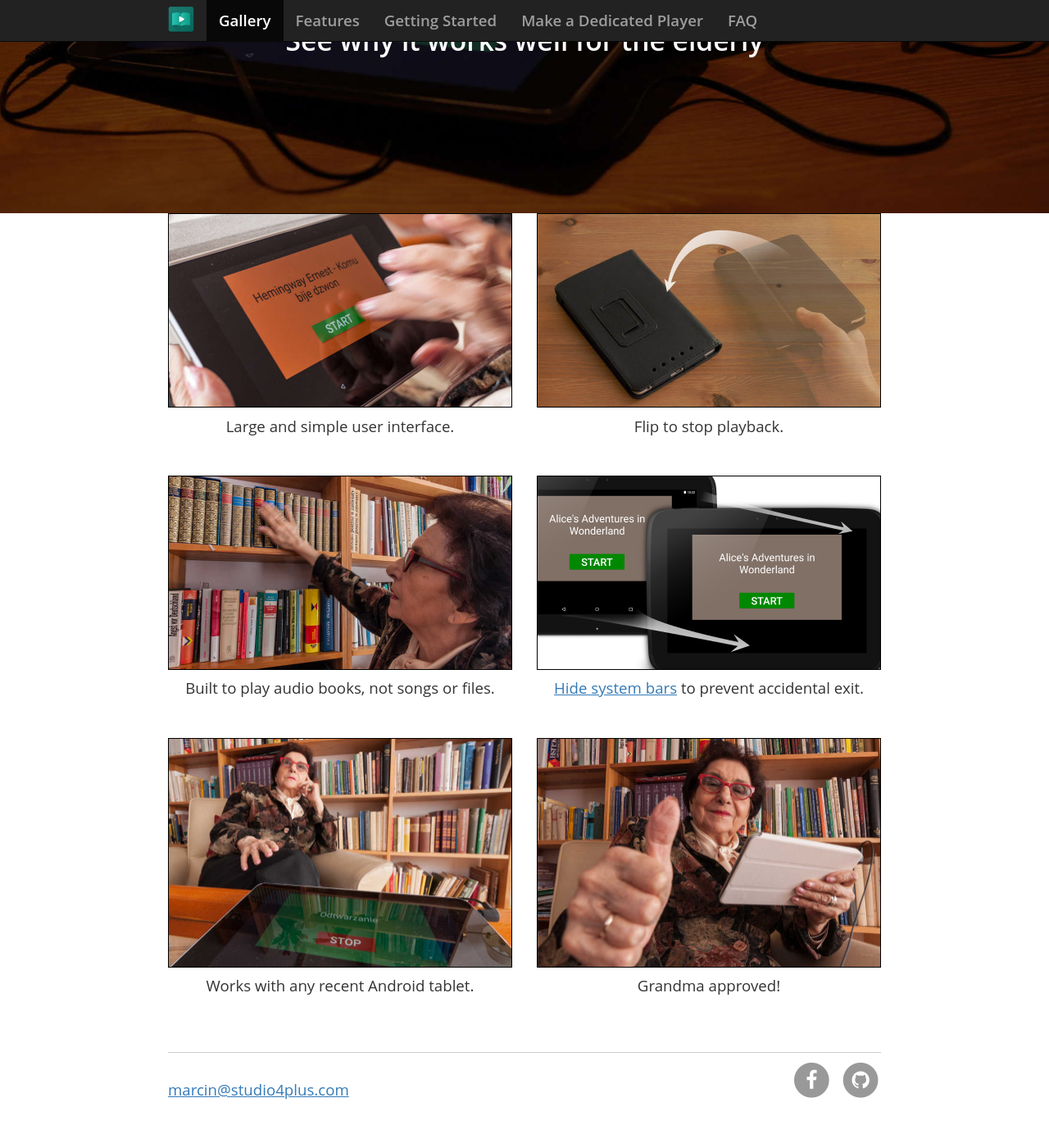
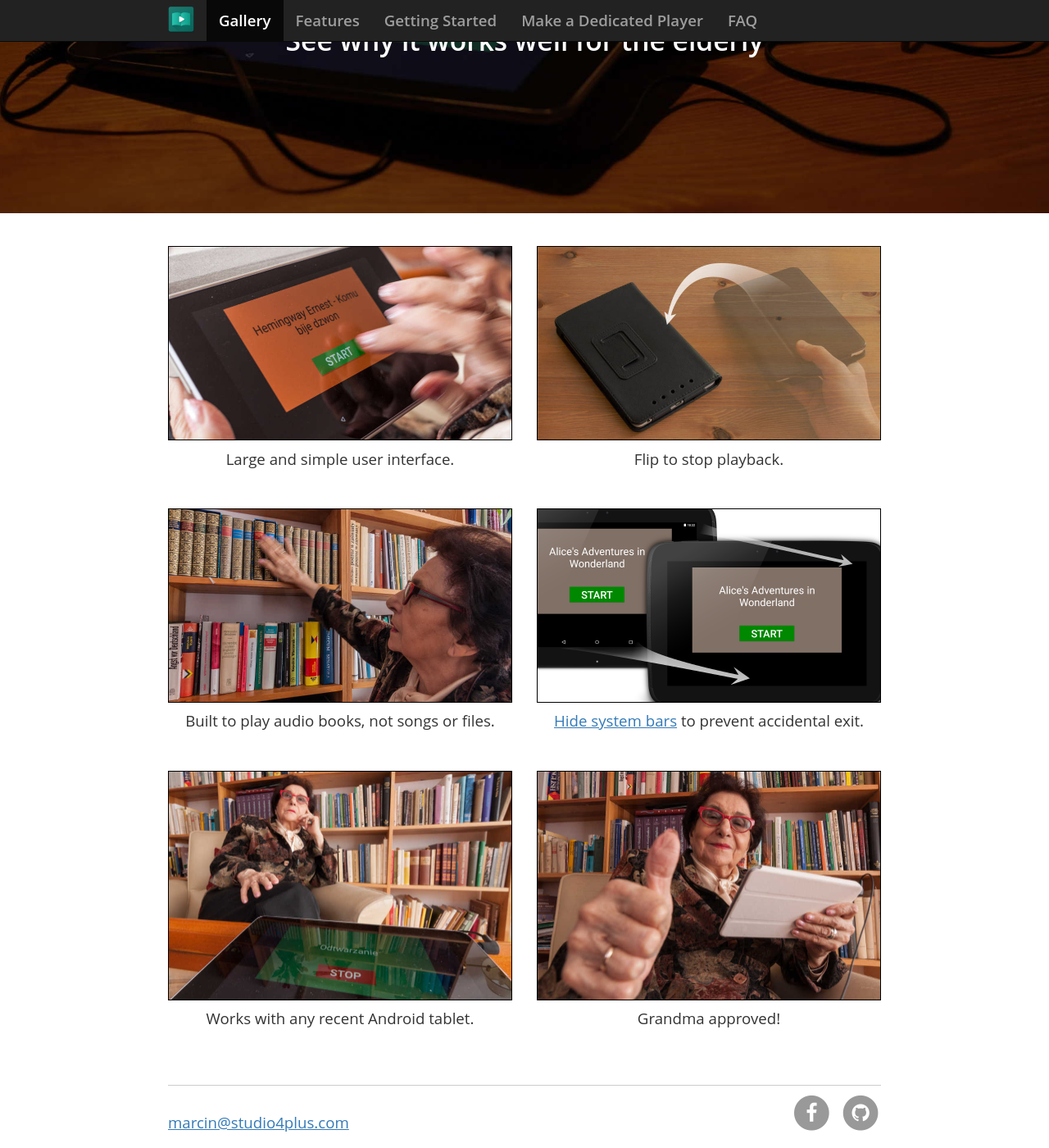
Before and after one commit to msimonides/homerplayer, a Jekyll site: the page built from gallery.html, in a window 1280 px wide and 1400 px high, scrolled down 324 px. Shown: the whole window at 82% size. Built offline with Jekyll 4.4.1, drawn with Linux system fonts in a browser that asks for light colours; nearby versions of some CDN libraries; some web fonts are replaced.

Commit message:
Fix top content margin.

```diff
--- a/css/style.css
+++ b/css/style.css
@@ -84,6 +84,16 @@ footer a {
 
 .content img.single-screenshot {
 	max-width: 450px;
+}
+
+.container.content:before {
+	/* Removes clearfix */
+	display: inline;
+	content: ''
+}
+
+.container.content {
+	margin-top: 4rem;
 }
 
 .page-title-header {
```
